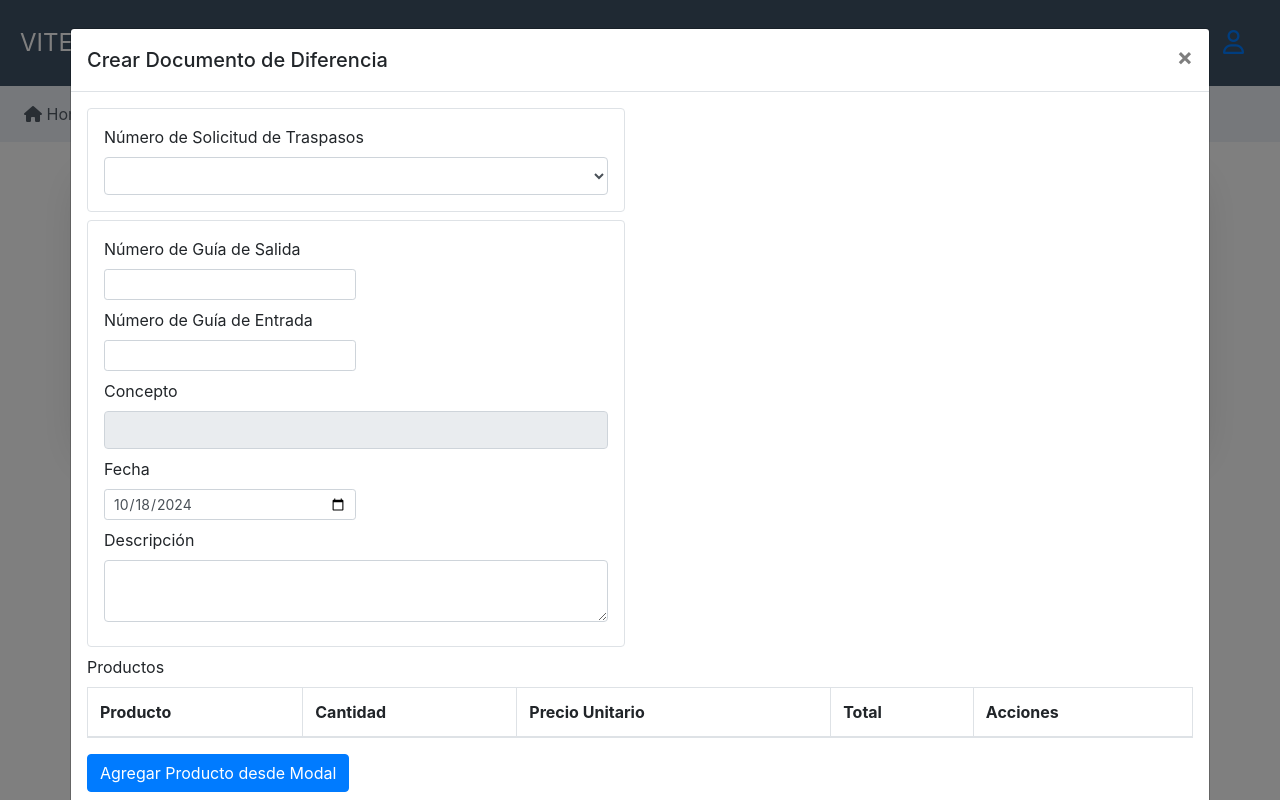
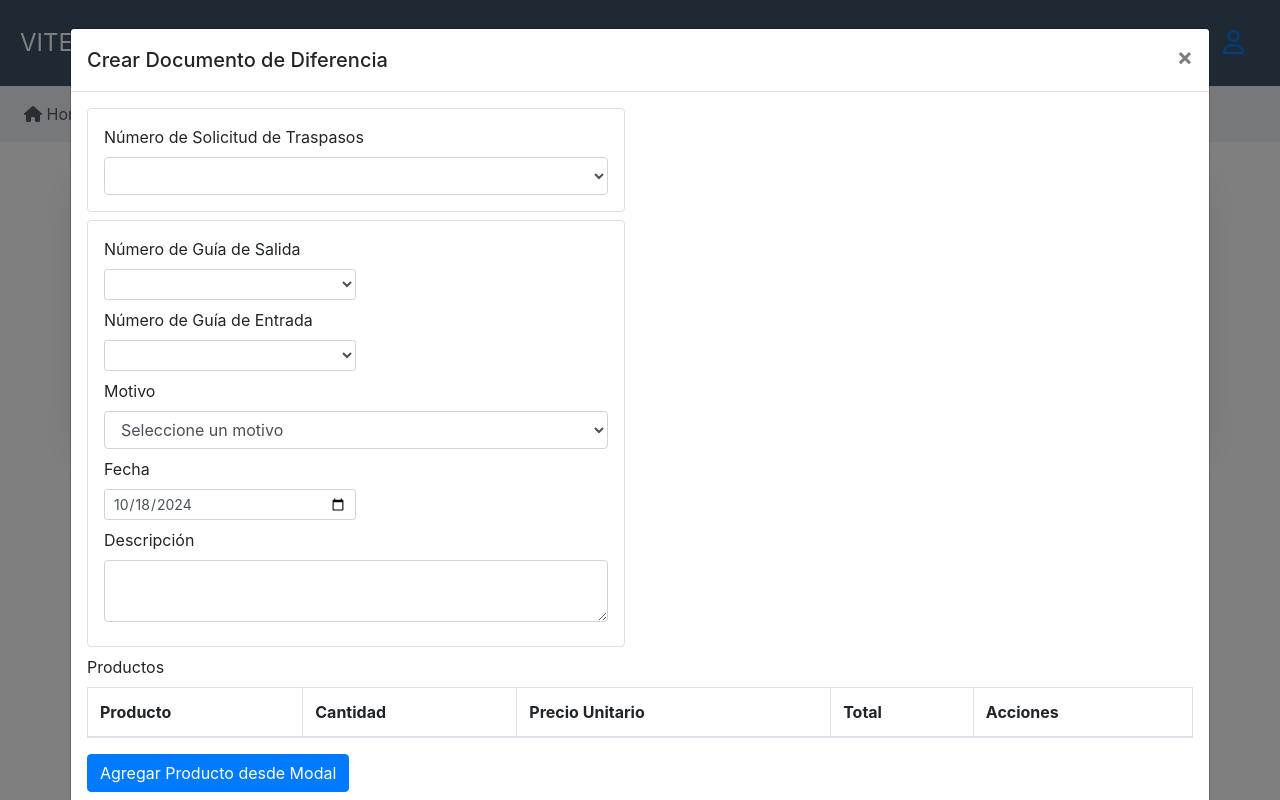
Before and after one commit to Diego-Orasystem/DEMO, an Angular app: page /documentos-diferencia in a window 1280 px wide. Both pictures are taken after a click on the button "Crear Documento de Diferencia". Built offline with nearby package versions, Linux system fonts and the light colour scheme.

Commit message:
Avances Documentos Diferencia

```diff
--- a/src/app/documentos-diferencia/documentos-diferencia.component.html
+++ b/src/app/documentos-diferencia/documentos-diferencia.component.html
@@ -69,18 +69,28 @@
                   <div class="form-group mb-2">
                     <label for="numeroGuiaSalida">Número de Guía de Salida</label>
                     <div class="d-flex">
-                      <input type="text" [(ngModel)]="newEntry.numeroGuiaSalida" class="form-control form-control-sm w-50" id="numeroGuiaSalida" name="numeroGuiaSalida" required>
+                      <select [(ngModel)]="newEntry.numeroGuiaSalida" class="form-control form-control-sm w-50" id="numeroGuiaSalida" name="numeroGuiaSalida" required>
+                        <option *ngFor="let guia of filteredGuiasSalida" [value]="guia.numeroGuia">{{ guia.numeroGuia + ' - ' + guia.descripcion }}</option>
+                      </select>
                     </div>
                   </div>
                   <div class="form-group mb-2">
                     <label for="numeroGuiaEntrada">Número de Guía de Entrada</label>
                     <div class="d-flex">
-                      <input type="text" [(ngModel)]="newEntry.numeroGuiaEntrada" class="form-control form-control-sm w-50" id="numeroGuiaEntrada" name="numeroGuiaEntrada" required>
+                      <select [(ngModel)]="newEntry.numeroGuiaEntrada" class="form-control form-control-sm w-50" id="numeroGuiaEntrada" name="numeroGuiaEntrada" required>
+                        <option *ngFor="let guia of filteredGuiasEntrada" [value]="guia.numeroGuia">{{ guia.numeroGuia + ' - ' + guia.descripcion }}</option>
+                      </select>
                     </div>
                   </div>
                   <div class="form-group mb-2">
-                    <label for="concepto">Concepto</label>
-                    <input type="text" [(ngModel)]="newEntry.motivo" class="form-control" id="concepto" name="concepto" [disabled]="true" required>
+                    <label for="motivo">Motivo</label>
+                    <select [(ngModel)]="newEntry.motivo" class="form-control" id="motivo" name="motivo" required>
+                      <option value="" disabled selected>Seleccione un motivo</option>
+                      <option value="Falta de inventario">Falta de inventario</option>
+                      <option value="Error en la documentación">Error en la documentación</option>
+                      <option value="Problemas de transporte">Problemas de transporte</option>
+                      <option value="Otros">Otros</option>
+                    </select>
                   </div>
                   <div class="form-group mb-2 d-flex">
                     <div class="w-50 mr-2">
--- a/src/app/documentos-diferencia/documentos-diferencia.component.ts
+++ b/src/app/documentos-diferencia/documentos-diferencia.component.ts
@@ -8,7 +8,9 @@ import { ToastrService } from 'ngx-toastr';
 })
 export class DocumentosDiferenciaComponent implements OnInit {
     documentoDiferencia: { numeroDocumento: string; numeroTraspaso: string; numeroGuiaSalida: string; numeroGuiaEntrada: string; fecha: string; motivo: string; descripcion: string; productos: any }[] = [];
-    newEntry = {
+    guiasEntrada: { numeroTraspaso: string, bodega: string, numeroGuia: string, concepto: string, fecha: string, descripcion: string, tipoTransaccion: string, bodegaDestino: string, centroCosto: string, productos: any[] }[] = [];
+    guiasSalida: { numeroTraspaso: string, bodega: string, numeroGuia: string, concepto: string, fecha: string, descripcion: string, tipoTransaccion: string, bodegaDestino: string, centroCosto: string, productos: any[] }[] = [];
+     newEntry = {
       numeroDocumento: '',
       numeroTraspaso: '',
       numeroGuiaSalida: '',
@@ -39,6 +41,8 @@ export class DocumentosDiferenciaComponent implements OnInit {
     productos: string[] = ['Escalera', 'Cable', 'Foco'];
     centrosCosto: { cod: string, des: string }[] = [];
     solicitudTraspasos: { bodega: string, numeroGuia: string, concepto: string, fecha: string, descripcion: string, tipoTransaccion: string, bodegaDestino: string, centroCosto: string, productos: { nombre: string; cantidad: number; precioUnitario: string; Total: string }[] }[] = [];
+    filteredGuiasSalida: { numeroTraspaso: string, bodega: string, numeroGuia: string, concepto: string, fecha: string, descripcion: string, tipoTransaccion: string, bodegaDestino: string, centroCosto: string, productos: any[] }[] = [];
+    filteredGuiasEntrada: { numeroTraspaso: string, bodega: string, numeroGuia: string, concepto: string, fecha: string, descripcion: string, tipoTransaccion: string, bodegaDestino: string, centroCosto: string, productos: any[] }[] = [];
 
     constructor(private toastr: ToastrService) {}
 
@@ -48,6 +52,8 @@ export class DocumentosDiferenciaComponent implements OnInit {
       this.loadTiposTransaccion();
       this.loadCentrosCosto();
       this.loadSolicitudTraspasos(); // Carga las solicitudes de traspaso
+      this.loadGuiasEntrada();
+      this.loadGuiasSalida();
     }
 
     addProduct() {
@@ -89,7 +95,7 @@ export class DocumentosDiferenciaComponent implements OnInit {
     loadEntries() {
       const storedEntries = localStorage.getItem('documentoDiferencia');
       if (storedEntries) {
-        console.log('guias salida', storedEntries);
+        console.log('documentoDiferencia', storedEntries);
         this.documentoDiferencia = JSON.parse(storedEntries);
       }
     }
@@ -127,6 +133,22 @@ export class DocumentosDiferenciaComponent implements OnInit {
       }
     }
 
+    loadGuiasEntrada() {
+      const storedGuiasEntrada = localStorage.getItem('guiasEntrada');
+      if (storedGuiasEntrada) {
+        this.guiasEntrada = JSON.parse(storedGuiasEntrada);
+        console.log('guiasEntrada', this.guiasEntrada);
+      }
+    }
+
+    loadGuiasSalida() {
+      const storedGuiasSalida = localStorage.getItem('guiasSalidas');
+      if (storedGuiasSalida) {
+        this.guiasSalida = JSON.parse(storedGuiasSalida);
+        console.log('guiasSalida', this.guiasSalida);
+      }
+    }
+
     openDetailModal(gSalida: any): void {
       // Implement the logic to open the detail modal
       this.selectedEntry = gSalida;
@@ -137,18 +159,21 @@ export class DocumentosDiferenciaComponent implements OnInit {
       this.newProduct.Total = (this.newProduct.cantidad * parseFloat(this.newProduct.precioUnitario)).toFixed(0); // Calculate Total
     }
 
-     selectTraspaso(numeroTraspaso: string) {
-     /*  const traspaso = this.solicitudTraspasos.find(t => t.numeroGuia === numeroTraspaso);
+    selectTraspaso(numeroTraspaso: string) {
+      const traspaso = this.solicitudTraspasos.find(t => t.numeroGuia === numeroTraspaso);
       if (traspaso) {
         console.log('traspaso', traspaso);
-        this.newEntry.bodega = traspaso.bodega || '';
-        this.newEntry.bodegaDestino = traspaso.bodegaDestino || '';
-        this.newEntry.tipoTransaccion = traspaso.tipoTransaccion || '';
+
         this.newEntry.descripcion = traspaso.descripcion || '';
-        this.newEntry.centroCosto = traspaso.centroCosto || '';
         this.newEntry.productos = traspaso.productos || [];
+
+        // Filter guiasSalida and guiasEntrada
+        this.filteredGuiasSalida = this.guiasSalida.filter(guia => guia.numeroTraspaso === numeroTraspaso);
+        this.filteredGuiasEntrada = this.guiasEntrada.filter(guia => guia.numeroTraspaso === numeroTraspaso);
+      console.log('filteredGuiasSalida', this.filteredGuiasSalida);
+      console.log('filteredGuiasEntrada', this.filteredGuiasEntrada);
       } else {
         console.log('Traspaso no encontrado.');
-      } */
+      }
     }
-  }
+}
```
